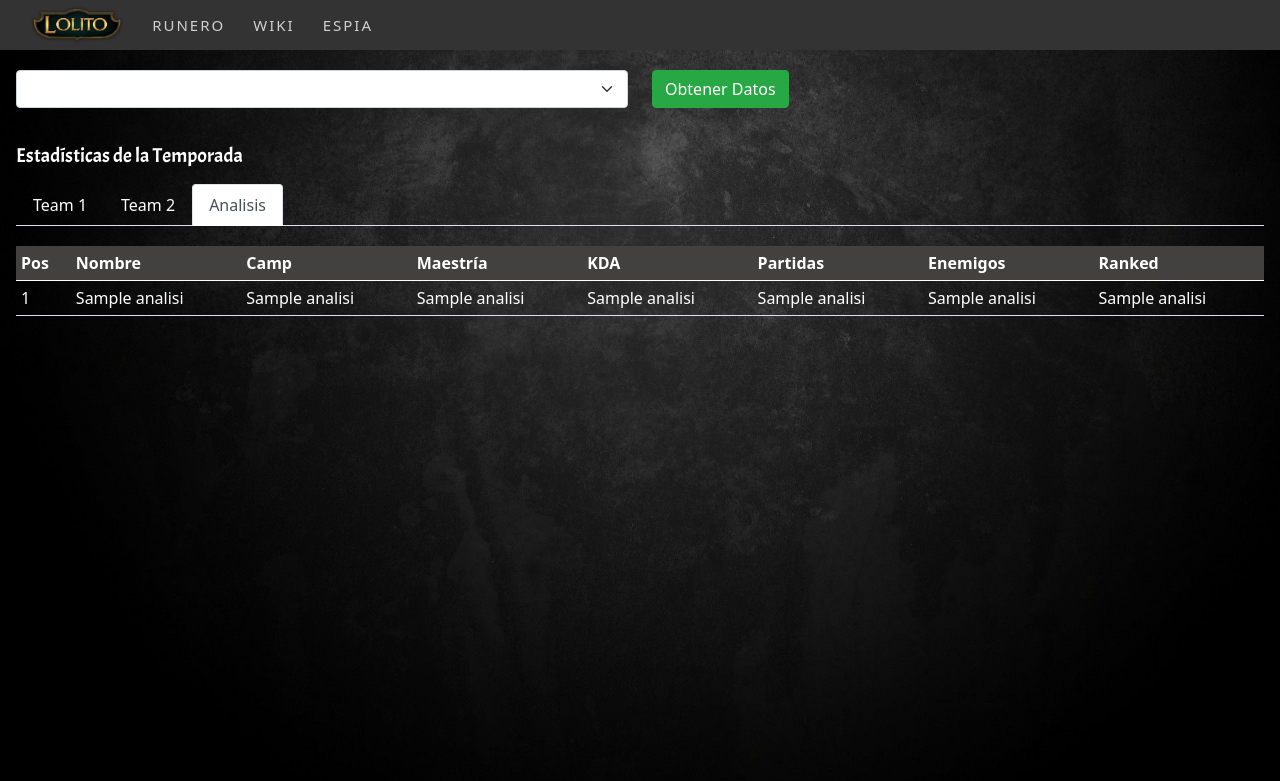
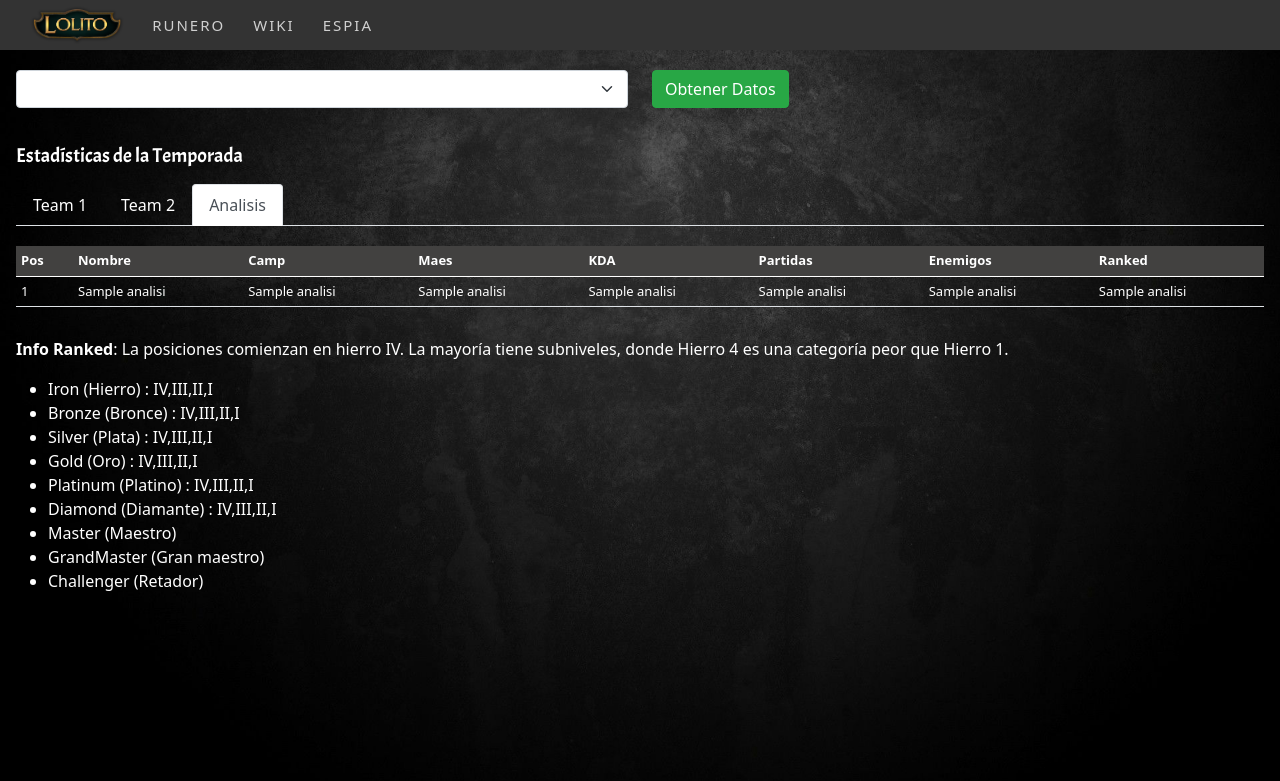
Before and after one commit to desalta/lolito, a Flask app: template lolitoapp/templates/espia.html in a window 1280 px wide, after a click on "Analisis". Shown: the top 781 px of the page. Run offline with Flask 2, Linux system fonts and the light colour scheme; the template is opened without the code that fills it: most values are stand-ins (such as "Sample title", 1, 10 or a date in 2020); grey boxes marked "Sample" are stand-in pictures; some libraries are stand-ins or nearby versions.

Commit message:
Agrego ranked info

```diff
--- a/lolitoapp/espia/livegame.py
+++ b/lolitoapp/espia/livegame.py
@@ -37,7 +37,7 @@ def getLocalData():
     #Get data of game
     data = getJson('https://127.0.0.1:2999/liveclientdata/allgamedata')
     jsonfile.saveJson('./espia/logs','localdata',20,data)
-    #data = jsonfile.readJson("./espia/logs/localdata 20-07-2020 15'25'39.json")
+    #data = jsonfile.readJson("./espia/logs/localdata 20-07-2020 16'30'24.json")
     if data is None:
        return None
 
--- a/lolitoapp/static/css/styles.css
+++ b/lolitoapp/static/css/styles.css
@@ -450,6 +450,7 @@ body.espia {
 
 #espia table.analisis{
     color : white;
+    font-size: small;
 }
 
 #espia table.analisis td{
@@ -465,6 +466,10 @@ body.espia {
     background-color: #c38c45;
 }
 
+#espia .rankedinfo{
+    margin-top: 30px;
+}
+
 
 
 
--- a/lolitoapp/templates/espia.html
+++ b/lolitoapp/templates/espia.html
@@ -216,7 +216,7 @@
                         <th scope="col">Pos</th>
                         <th scope="col">Nombre</th>
                         <th scope="col">Camp</th>
-                        <th scope="col">Maestría</th>
+                        <th scope="col">Maes</th>
                         <th scope="col">KDA</th>
                         <th scope="col">Partidas</th>
                         <th scope="col">Enemigos</th>
@@ -240,6 +240,21 @@
                     </tbody>
                 </table>
 
+                <!-- Guia Ranked -->
+                <div class="rankedinfo">
+                    <p><b>Info Ranked</b>: La posiciones comienzan en hierro IV. La mayoría tiene subniveles, donde Hierro 4 es una categoría peor que Hierro 1.</p>
+                    <ul>
+                        <li>Iron (Hierro) : IV,III,II,I</li>
+                        <li>Bronze (Bronce) : IV,III,II,I</li>
+                        <li>Silver (Plata) : IV,III,II,I</li>
+                        <li>Gold (Oro) : IV,III,II,I</li>
+                        <li>Platinum (Platino) : IV,III,II,I</li>
+                        <li>Diamond (Diamante) : IV,III,II,I</li>
+                        <li>Master (Maestro) </li>
+                        <li>GrandMaster (Gran maestro) </li>
+                        <li>Challenger (Retador) </li>
+                    </ul>
+                </div>
 
             </div>
 
```
